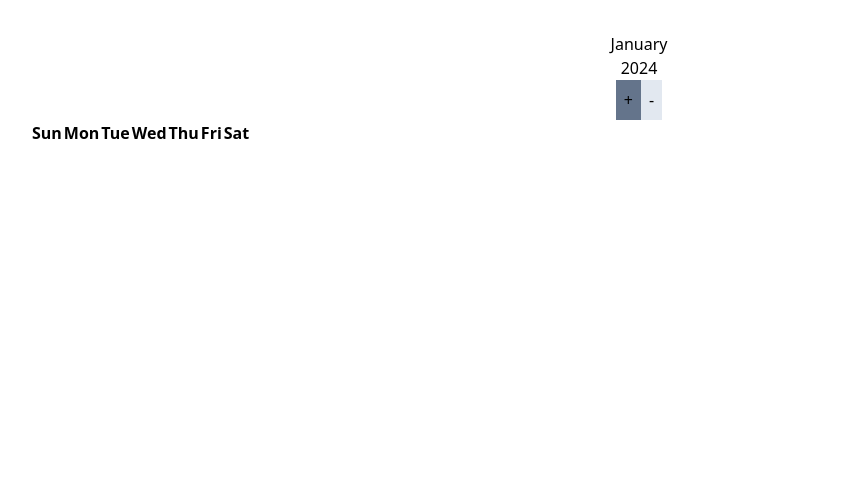
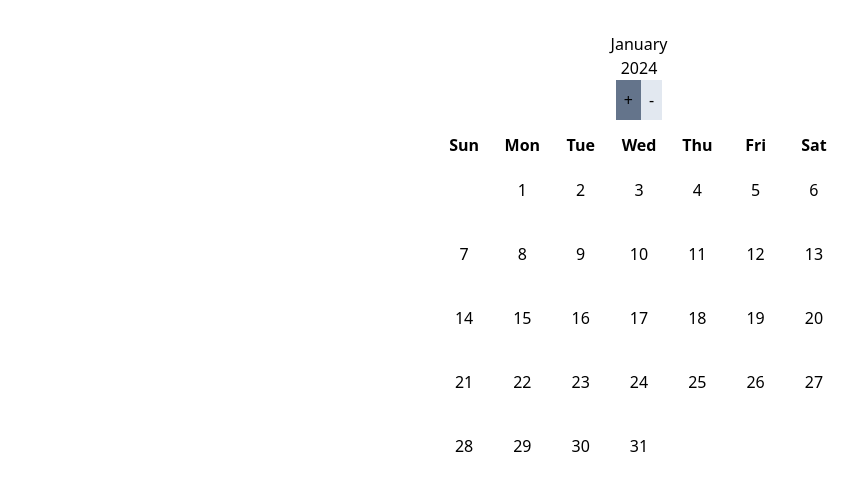
Before and after one commit to samuel-santos91/events-calendar, a React (Vite) app: page / in a window 1280 px wide. Shown: the top 490 px of the page, without its empty margins (1-859 px from the left). Built offline with nearby package versions, Linux system fonts and the light colour scheme.

Commit message:
creates DayCell

```diff
--- /dev/null
+++ b/src/components/DayCell.tsx
@@ -0,0 +1,18 @@
+interface DayCellProps {
+  day: number;
+  month: number;
+  year: number;
+}
+
+const DayCell: React.FC<DayCellProps> = ({ day, month, year }) => {
+  const firstDayOfMonth = new Date(year, month, 1);
+  const offset = firstDayOfMonth.getDay();
+
+  return (
+    <td className="p-5 hover:bg-slate-500">
+      {day <= offset ? "" : day - offset}
+    </td>
+  );
+};
+
+export default DayCell;
--- a/src/components/MonthSelector.tsx
+++ b/src/components/MonthSelector.tsx
@@ -1,6 +1,14 @@
 import { useState } from "react";
 
-const MonthSelector = () => {
+interface MonthSelectorProps {
+  onMonthChange: (newMonth: number) => void;
+  onYearChange: (newYear: number) => void;
+}
+
+const MonthSelector: React.FC<MonthSelectorProps> = ({
+  onMonthChange,
+  onYearChange,
+}) => {
   const currentDate = new Date();
 
   const [monthNumber, setMonthNumber] = useState(currentDate.getMonth());
@@ -13,6 +21,9 @@ const MonthSelector = () => {
     } else {
       setMonthNumber((prevMonth) => prevMonth + 1);
     }
+
+    onMonthChange(monthNumber + 1);
+    onYearChange(year);
   };
 
   const decrementMonth = () => {
@@ -22,6 +33,9 @@ const MonthSelector = () => {
     } else {
       setMonthNumber((prevMonth) => prevMonth - 1);
     }
+
+    onMonthChange(monthNumber - 1);
+    onYearChange(year);
   };
 
   const month = new Date(year, monthNumber);
--- a/src/containers/Calendar.tsx
+++ b/src/containers/Calendar.tsx
@@ -1,23 +1,41 @@
+import { useState } from "react";
+
+import { generateCalendar } from "../services/utils";
 import MonthSelector from "../components/MonthSelector";
 import WeekDays from "../components/WeekDays";
-import { generateCalendar } from "../services/utils";
+import DayCell from "../components/DayCell";
 
 const Calendar = () => {
+  const currentDate = new Date();
+
+  const [selectedMonth, setSelectedMonth] = useState(currentDate.getMonth());
+  const [selectedYear, setSelectedYear] = useState(currentDate.getFullYear());
+
   return (
-    <div>
-      <MonthSelector />
-      <table>
+    <div className="flex flex-col items-center">
+      <MonthSelector
+        onMonthChange={(newMonth) => setSelectedMonth(newMonth)}
+        onYearChange={(newYear) => setSelectedYear(newYear)}
+      />
+      <table className="mt-3">
         <thead>
           <WeekDays />
         </thead>
         <tbody>
-          {generateCalendar(2024, 0).map((week, weekIndex) => (
-            <tr key={weekIndex}>
-              {/* {week.map((day, dayIndex) => (
-                    // <td key={dayIndex}>{day <= offset ? "" : day - offset}</td>
-                  ))} */}
-            </tr>
-          ))}
+          {generateCalendar(selectedYear, selectedMonth).map(
+            (week, weekIndex) => (
+              <tr key={weekIndex}>
+                {week.map((day, dayIndex) => (
+                  <DayCell
+                    key={dayIndex}
+                    day={day}
+                    month={selectedMonth}
+                    year={selectedYear}
+                  />
+                ))}
+              </tr>
+            )
+          )}
         </tbody>
       </table>
     </div>
```
